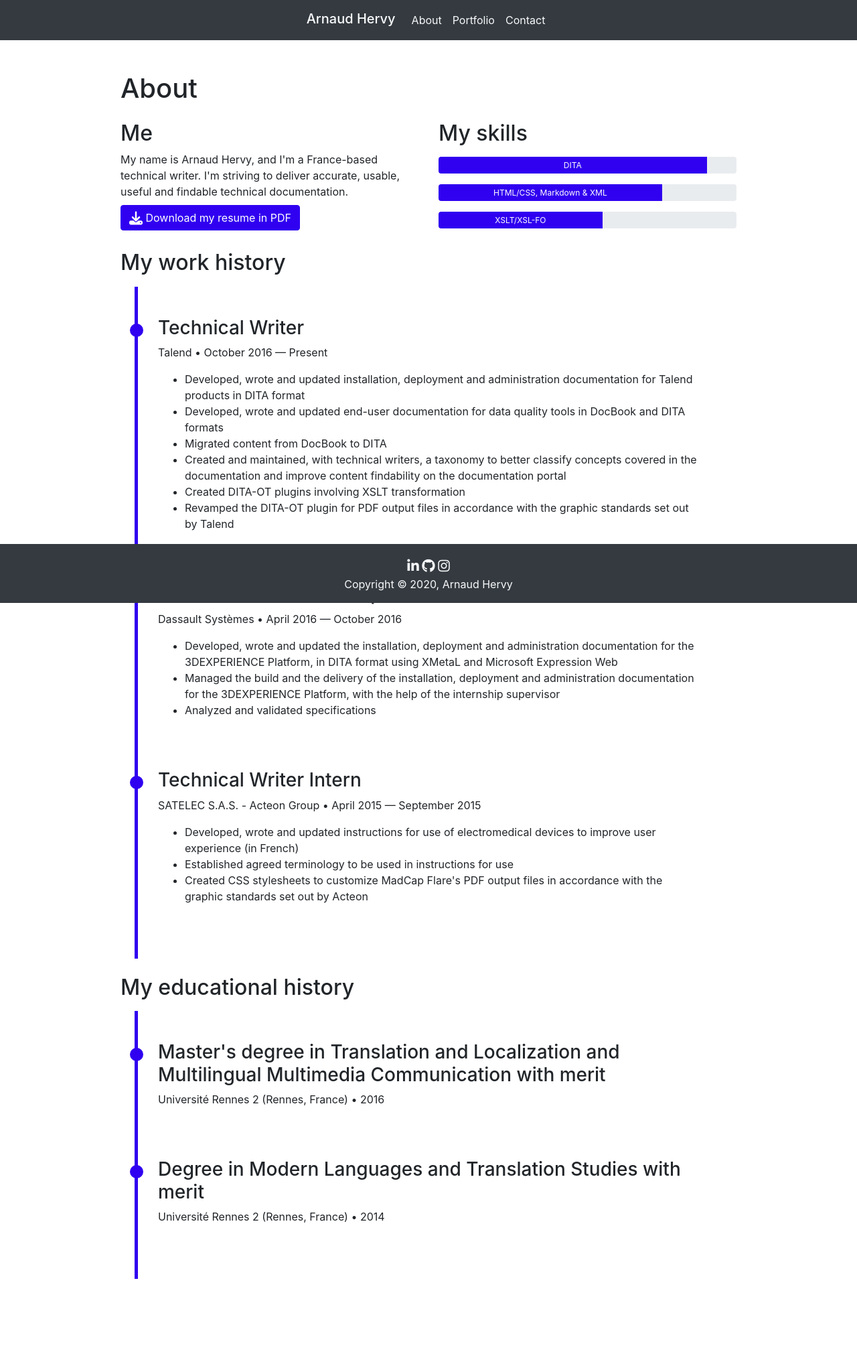
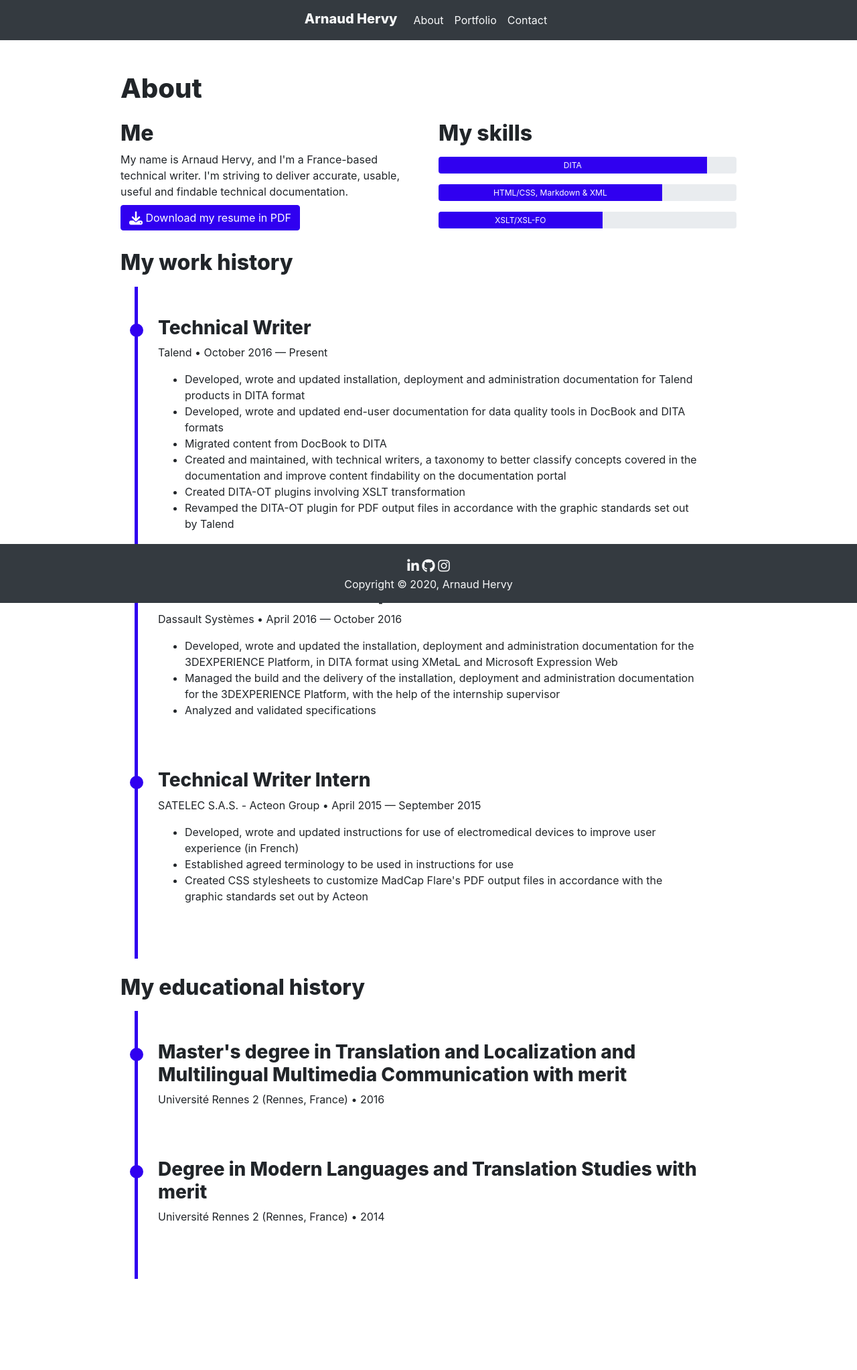
Before and after one commit to ahervy/www, a Jekyll site: the page built from about.md, in a window 1280 px wide. Shown: the whole page at 67% size. Built offline with Jekyll 4.4.1, drawn with Linux system fonts in a browser that asks for light colours; nearby versions of some CDN libraries.

Commit message:
Make titles bolder

```diff
--- a/assets/css/custom/_custom.scss
+++ b/assets/css/custom/_custom.scss
@@ -1,6 +1,9 @@
 // Change primary color
 $primary: #3000f0;
 $theme-colors: ("primary": $primary);
+
+// Make headings bolder
+$headings-font-weight: 800 !default;
 
 // Change default focus
 :focus {
```
